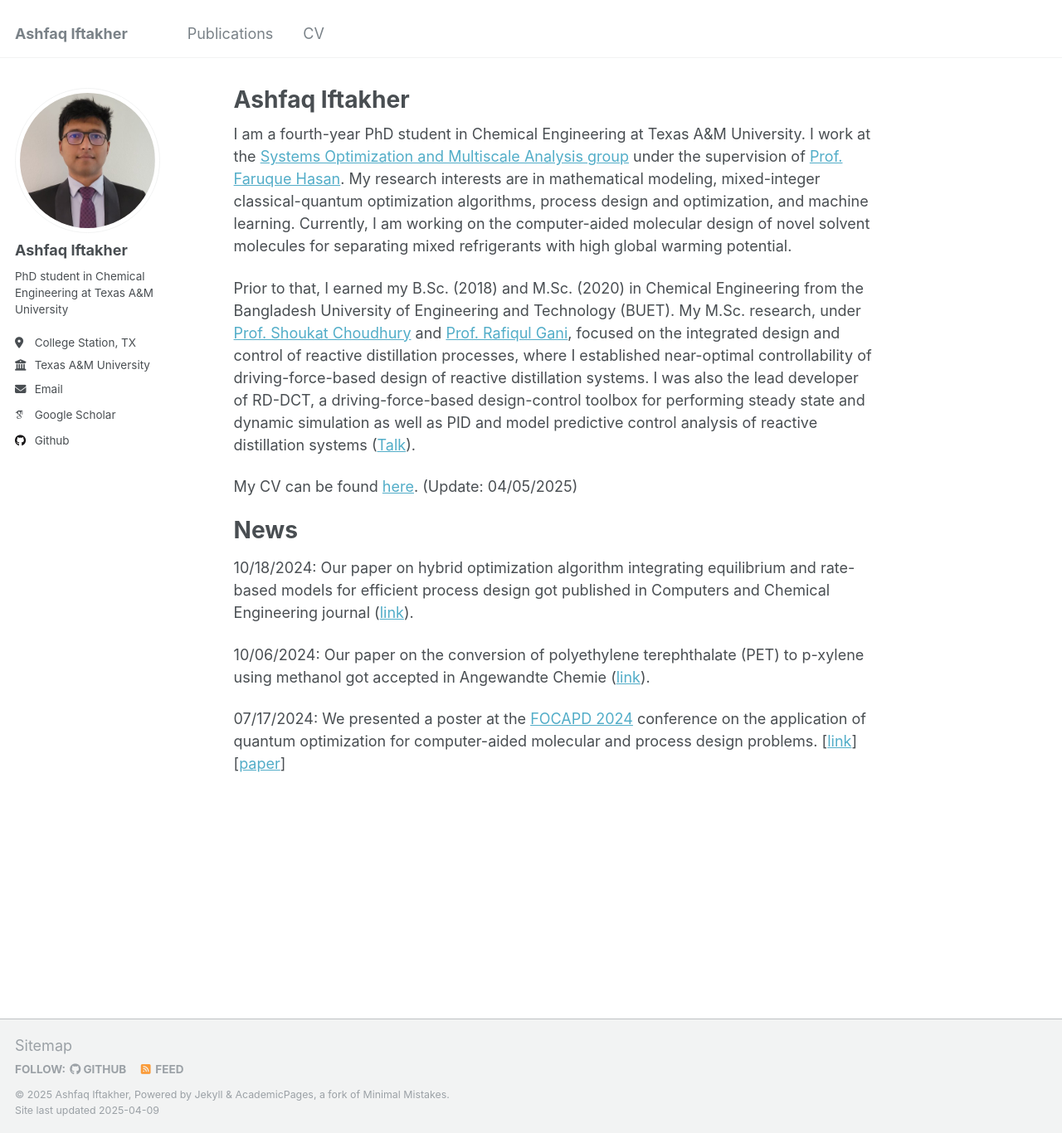
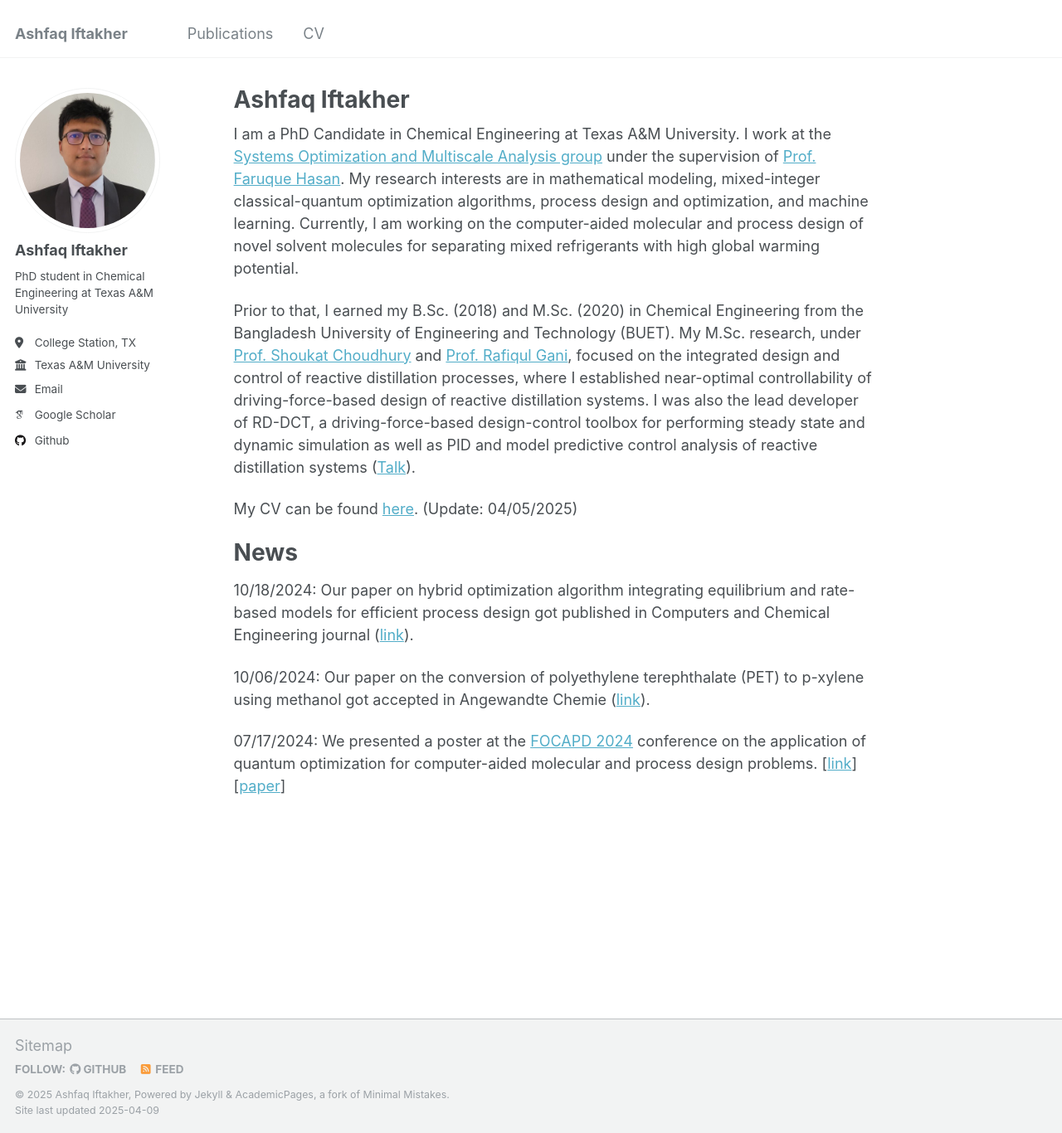
Before and after one commit to aiftakher/aiftakher.github.io, a Jekyll site: the page built from _pages/about.md, in a window 1280 px wide and 1366 px high. Shown: the whole window at 83% size. Built offline with Jekyll 4.4.1, drawn with Linux system fonts in a browser that asks for light colours; some web fonts are replaced.

Commit message:
Update about.md

```diff
--- a/_pages/about.md
+++ b/_pages/about.md
@@ -7,7 +7,7 @@ redirect_from:
   - /about.html
 ---
 
-I am a fourth-year PhD student in Chemical Engineering at Texas A&M University. I work at the [Systems Optimization and Multiscale Analysis group](https://people.tamu.edu/~hasan/people/bio/?name=ashfaq) under the supervision of [Prof. Faruque Hasan](https://engineering.tamu.edu/chemical/profiles/hasan-faruque.html#:~:text=Assistant%20Director%20of%20Decarbonization,%20Texas%20A&M). My research interests are in mathematical modeling, mixed-integer classical-quantum optimization algorithms, process design and optimization, and machine learning. Currently, I am working on the computer-aided molecular design of novel solvent molecules for separating mixed refrigerants with high global warming potential.
+I am a PhD Candidate in Chemical Engineering at Texas A&M University. I work at the [Systems Optimization and Multiscale Analysis group](https://people.tamu.edu/~hasan/people/bio/?name=ashfaq) under the supervision of [Prof. Faruque Hasan](https://engineering.tamu.edu/chemical/profiles/hasan-faruque.html#:~:text=Assistant%20Director%20of%20Decarbonization,%20Texas%20A&M). My research interests are in mathematical modeling, mixed-integer classical-quantum optimization algorithms, process design and optimization, and machine learning. Currently, I am working on the computer-aided molecular and process design of novel solvent molecules for separating mixed refrigerants with high global warming potential.
 
 Prior to that, I earned my B.Sc. (2018) and M.Sc. (2020) in Chemical Engineering from the Bangladesh University of Engineering and Technology (BUET). My M.Sc. research, under [Prof. Shoukat Choudhury](https://scholar.google.com/citations?user=HCyAZMQAAAAJ#:~:text=Dr.%20M.%20A.%20A.%20Shoukat%20Choudhury.) and [Prof. Rafiqul Gani](https://scholar.google.com/citations?user=zpXSGaIAAAAJ#:~:text=Articles%201%E2%80%9320.%20%E2%80%AAPSE%20for%20SPEED%20Company,), focused on the integrated design and control of reactive distillation processes, where I established near-optimal controllability of driving-force-based design of reactive distillation systems. I was also the lead developer of RD-DCT, a driving-force-based design-control toolbox for performing steady state and dynamic simulation as well as PID and model predictive control analysis of reactive distillation systems ([Talk](https://youtu.be/VqxWVOXlxMw?si=2Hrcr1suavgsiQR2)).
 
```
